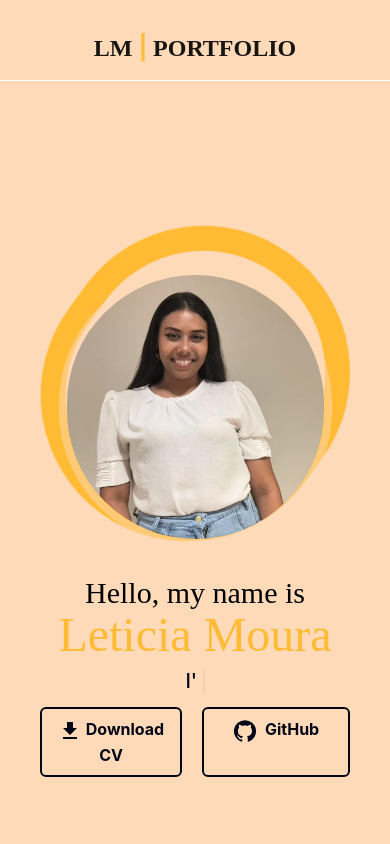
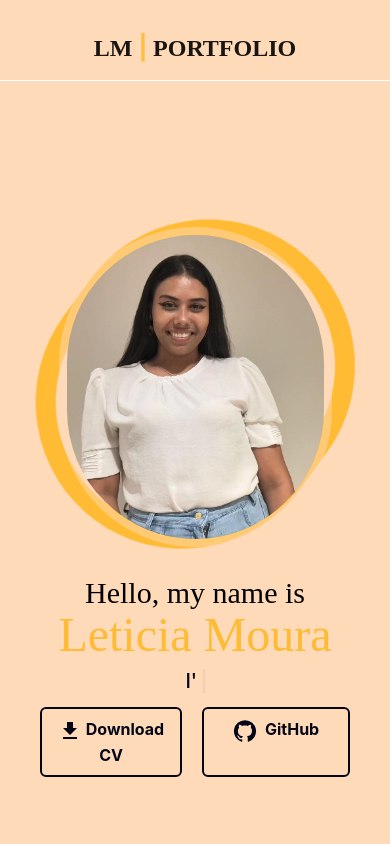
Before and after one commit to LetticiaMoura/portfolio, a React (Vite) app: page / in a window 390 px wide. Shown: the top 844 px of the page. Built offline with nearby package versions, Linux system fonts and the light colour scheme; a web font is replaced by a local one.

Commit message:
style: Ajustes na Imagem

```diff
--- a/src/components/pages/Home.tsx
+++ b/src/components/pages/Home.tsx
@@ -41,16 +41,16 @@ function Home() {
 
             </div>
 
-            <img className="h- [38vh] w-[70vw] object-cover rounded-full z-40 border-[8px] border-pessego/50 pq:h-[40vh] pq:w-[65vw] em:h-[50vh] em:w-[60vw] md:h-[50vh] md:w-auto lg:h-[55vh] lg:w-[40vw] xl:h-[62vh] xl:w-auto 2xl:h-[70vh] 2xl:w-[37vw]" src={Perfil} alt='Profile Photo'/>
+            <img className="h-[38vh] w-[70vw] object-cover rounded-full z-40 border-[8px] border-pessego/50 pq:h-[40vh] pq:w-[65vw] em:h-[50vh] em:w-auto md:h-[50vh] md:w-auto lg:h-[55vh] lg:w-[40vw] xl:h-[62vh] xl:w-auto 2xl:h-[70vh] 2xl:w-[37vw]" src={Perfil} alt='Profile Photo'/>
 
             <div className="
-                h-[38vh]
+                h-[40vh]
                 w-[75vw]
                 rounded-full
                 absolute
-                top-[17%]
+                top-[16%]
                 border-orange
-                border-[25px]
+                border-[20px]
 
                 pq:top-[16%]
                 pq:h-[40vh]
@@ -58,14 +58,14 @@ function Home() {
                 pq:border-[20px]
 
                 em:top-[15%]
-                em:h-[43vh]
-                em:w-[62vw]
-                em:border-[20px]
+                em:h-[51vh]
+                em:w-[70vw]
+                em:border-[15px]
 
                 sm:top-[15%]
-                sm:border-[15px]
-                sm:h-[53vh]
-                sm:w-[60vw]
+                sm:border-[30px]
+                sm:h-[57vh]
+                sm:w-[57vw]
 
                 md:hidden
 
```
